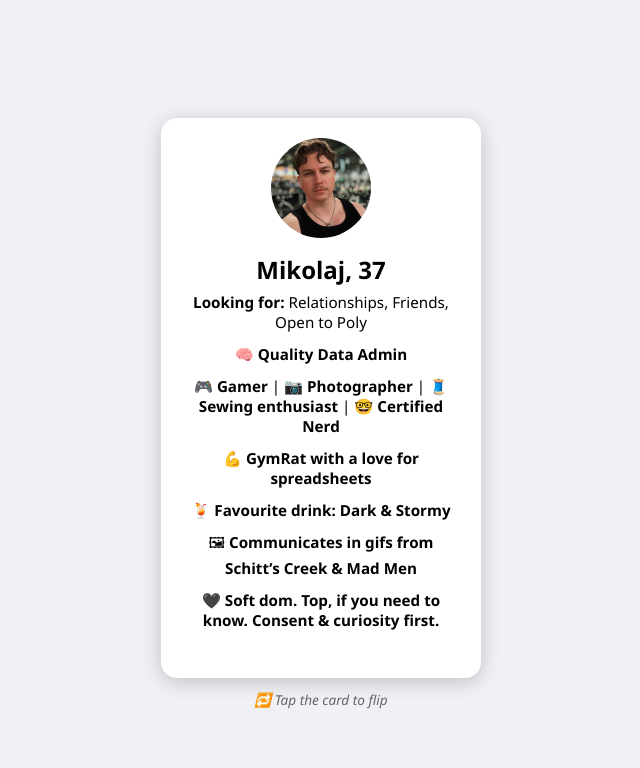
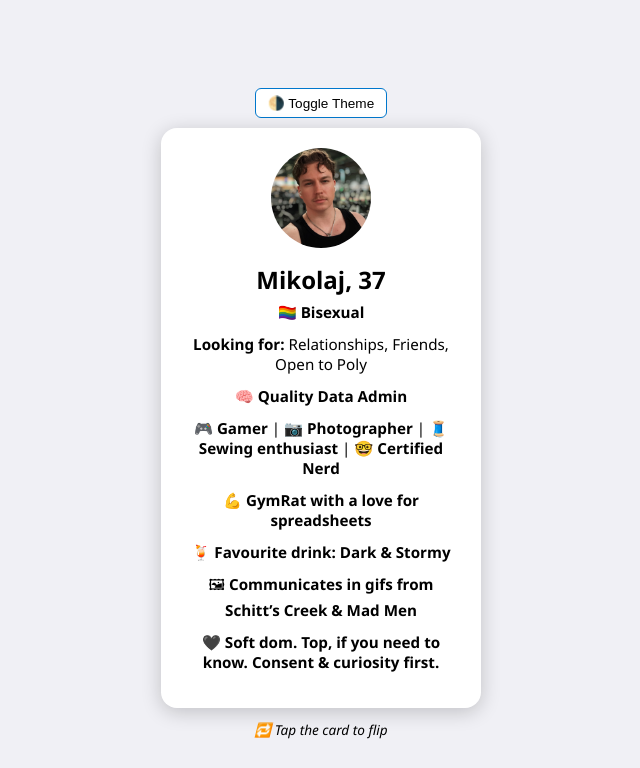
Before and after one commit to MikoOki/Dating, a plain HTML site: page index.html in a window 1280 px wide. Shown: the whole page, without its empty margins (319-959 px from the left). Drawn offline with Linux system fonts and the light colour scheme.

Commit message:
Update index.html

```diff
--- a/index.html
+++ b/index.html
@@ -5,22 +5,57 @@
   <meta name="viewport" content="width=device-width, initial-scale=1.0" />
   <title>Mikolaj's Dating Card</title>
   <style>
+    :root {
+      --bg: #f0f0f5;
+      --card-bg: #ffffff;
+      --text: #000000;
+      --accent: #0077cc;
+    }
+    body.dark {
+      --bg: #1f1f1f;
+      --card-bg: #2b2b2b;
+      --text: #f5f5f5;
+      --accent: #66ccff;
+    }
+
     body {
       margin: 0;
       padding: 20px;
-      background: #f0f0f5;
+      background: var(--bg);
       font-family: 'Segoe UI', Tahoma, Geneva, Verdana, sans-serif;
       display: flex;
       flex-direction: column;
       justify-content: center;
       align-items: center;
       min-height: 100vh;
+      color: var(--text);
+      transition: background 0.3s ease, color 0.3s ease;
+      overflow: hidden;
+    }
+
+    .theme-toggle {
+      margin-bottom: 10px;
+      background: var(--card-bg);
+      color: var(--text);
+      border: 1px solid var(--accent);
+      border-radius: 6px;
+      padding: 6px 12px;
+      cursor: pointer;
+      font-size: 0.85em;
+      transition: background 0.3s ease;
     }
 
     .card-container {
       perspective: 1000px;
       width: 320px;
-      height: 560px;
+      height: 580px;
+      transition: transform 0.4s ease;
+      position: relative;
+      flex-shrink: 0;
+    }
+
+    .card-container:hover {
+      transform: scale(1.01);
     }
 
     .card {
@@ -30,6 +65,12 @@
       transition: transform 0.8s;
       transform-style: preserve-3d;
       cursor: pointer;
+      animation: fadeIn 1s ease;
+    }
+
+    @keyframes fadeIn {
+      from { opacity: 0; transform: scale(0.95); }
+      to { opacity: 1; transform: scale(1); }
     }
 
     .card.is-flipped {
@@ -44,10 +85,12 @@
       border-radius: 16px;
       box-shadow: 0 4px 20px rgba(0,0,0,0.2);
       overflow: hidden;
+      background: var(--card-bg);
+      color: var(--text);
+      transition: background 0.3s ease, color 0.3s ease;
     }
 
     .card-front {
-      background: #ffffff;
       display: flex;
       flex-direction: column;
       align-items: center;
@@ -77,12 +120,11 @@
     .tap-notice-below {
       margin-top: 12px;
       font-size: 0.85em;
-      color: #666;
+      color: var(--text);
       font-style: italic;
     }
 
     .card-back {
-      background: #ffffff;
       transform: rotateY(180deg);
       overflow-y: auto;
       padding: 20px;
@@ -99,18 +141,20 @@
     }
 
     a {
-      color: #0077cc;
+      color: var(--accent);
       text-decoration: none;
     }
   </style>
 </head>
 <body>
+  <button class="theme-toggle" onclick="toggleTheme()">🌗 Toggle Theme</button>
   <div class="card-container">
     <div class="card" id="flipCard">
       <!-- Front Side -->
       <div class="card-side card-front">
         <img src="profile.jpg" alt="Mikolaj's Photo" />
         <h2>Mikolaj, 37</h2>
+        <p>🏳️‍🌈 <strong>Bisexual</strong></p>
         <p><strong>Looking for:</strong> Relationships, Friends, Open to Poly</p>
         <p>🧠 <strong>Quality Data Admin</strong></p>
         <p>🎮 <strong>Gamer</strong> | 📷 <strong>Photographer</strong> | 🧵 <strong>Sewing enthusiast</strong> | 🤓 <strong>Certified Nerd</strong></p>
@@ -144,7 +188,12 @@
     const card = document.getElementById('flipCard');
     card.addEventListener('click', () => {
       card.classList.toggle('is-flipped');
+      window.scrollTo({ top: 0, behavior: 'smooth' });
     });
+
+    function toggleTheme() {
+      document.body.classList.toggle('dark');
+    }
   </script>
 </body>
 </html>
```
